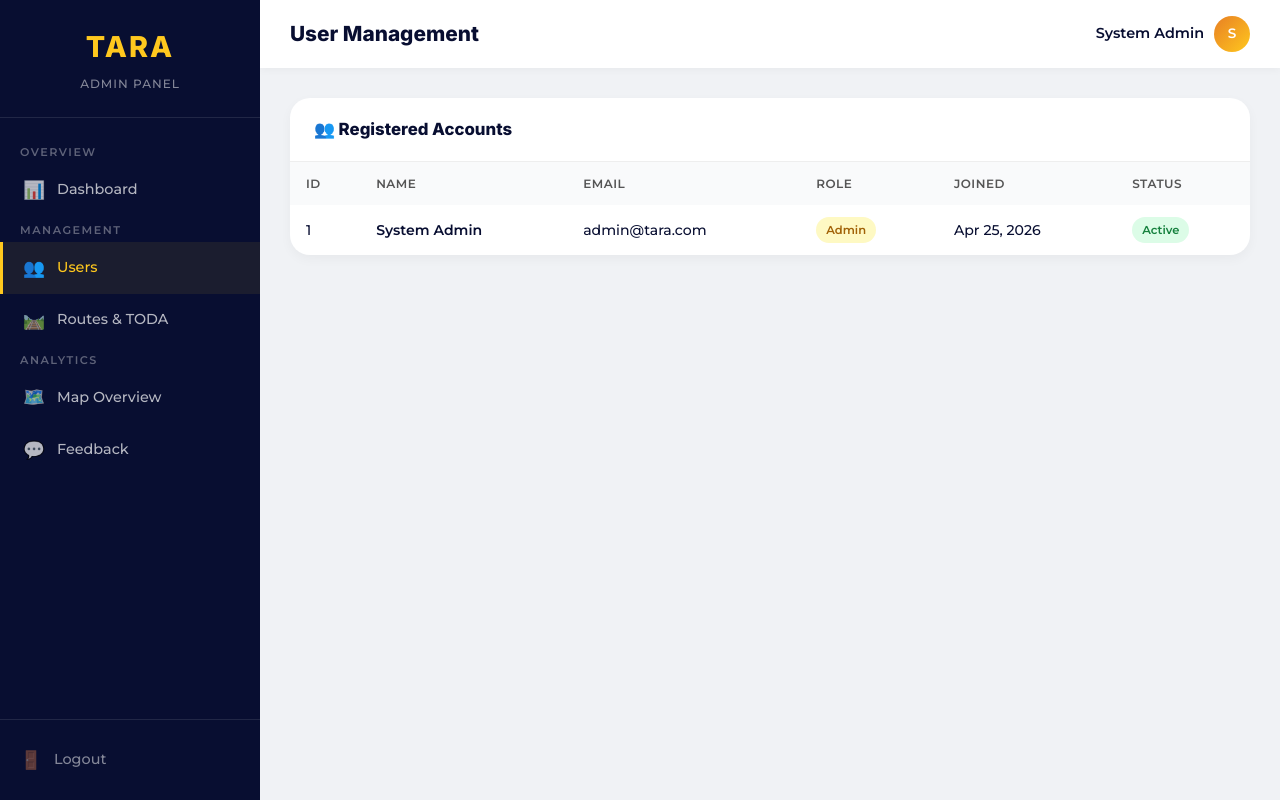
After one commit to SHARPPIE06/tara-tricycle-system, a PHP site: page /manage_users.php in a window 1280 px wide. The commit adds this page. Run offline with PHP 8.4, Linux system fonts and the light colour scheme; a user stored in the database is signed in; data comes from the database, SQL or seed files in the repository; data that the repository does not hold is empty.

Commit message:
Add User Management page and link View All button

```diff
--- a/dashboard_admin.php
+++ b/dashboard_admin.php
@@ -153,7 +153,7 @@ $recentUsers = $conn->query("SELECT id, username, email, role, created_at FROM u
                 <div class="content-card">
                     <div class="card-header">
                         <h3>👥 Recent Users</h3>
-                        <a href="#" class="btn btn-primary" style="padding:8px 20px;font-size:0.85rem;">View All</a>
+                        <a href="manage_users.php" class="btn btn-primary" style="padding:8px 20px;font-size:0.85rem;">View All</a>
                     </div>
                     <div class="card-body" style="padding:0;overflow-x:auto;">
                         <table class="data-table" id="usersTable">
--- /dev/null
+++ b/manage_users.php
@@ -0,0 +1,122 @@
+<?php
+// manage_users.php
+require_once 'php/session_init.php';
+
+if (!isset($_SESSION['user_id'])) {
+    header("Location: login.php");
+    exit();
+}
+
+$role = $_SESSION['role'] ?? 'user';
+if ($role !== 'admin') {
+    header("Location: dashboard_user.php");
+    exit();
+}
+
+require_once 'php/db_connect.php';
+
+$users = $conn->query("SELECT id, username, email, role, created_at FROM users ORDER BY created_at DESC");
+$username = $_SESSION['username'] ?? 'Admin';
+$initials = strtoupper(substr($username, 0, 1));
+?>
+<!DOCTYPE html>
+<html lang="en">
+<head>
+    <meta charset="UTF-8">
+    <meta name="viewport" content="width=device-width, initial-scale=1.0">
+    <title>Manage Users - TARA Admin</title>
+    <link rel="stylesheet" href="css/style.css">
+    <link rel="stylesheet" href="css/dashboard.css">
+</head>
+<body>
+    <div class="dashboard-wrapper">
+        <aside class="sidebar" id="sidebar">
+            <div class="sidebar-header">
+                <h1>TARA</h1>
+                <p>Admin Panel</p>
+            </div>
+
+            <nav class="sidebar-nav">
+                <span class="nav-section-title">Overview</span>
+                <a href="dashboard_admin.php" class="nav-link" id="navDashboard">
+                    <span class="nav-icon">📊</span> Dashboard
+                </a>
+
+                <span class="nav-section-title">Management</span>
+                <a href="manage_users.php" class="nav-link active" id="navUsers">
+                    <span class="nav-icon">👥</span> Users
+                </a>
+                <a href="manage_routes.php" class="nav-link" id="navRoutesMgmt">
+                    <span class="nav-icon">🛤️</span> Routes & TODA
+                </a>
+
+                <span class="nav-section-title">Analytics</span>
+                <a href="route_map.php" class="nav-link" id="navMapAdmin">
+                    <span class="nav-icon">🗺️</span> Map Overview
+                </a>
+                <a href="feedback.php" class="nav-link" id="navFeedback">
+                    <span class="nav-icon">💬</span> Feedback
+                </a>
+            </nav>
+
+            <div class="sidebar-footer">
+                <a href="php/logout.php" class="nav-link" id="navLogout">
+                    <span class="nav-icon">🚪</span> Logout
+                </a>
+            </div>
+        </aside>
+
+        <div class="main-content">
+            <header class="top-bar">
+                <div style="display:flex;align-items:center;gap:12px;">
+                    <button class="sidebar-toggle" id="sidebarToggle">☰</button>
+                    <h2>User Management</h2>
+                </div>
+                <div class="user-info">
+                    <div class="user-name"><?php echo htmlspecialchars($username); ?></div>
+                    <div class="user-avatar"><?php echo $initials; ?></div>
+                </div>
+            </header>
+
+            <div class="page-content">
+                <div class="content-card">
+                    <div class="card-header">
+                        <h3>👥 Registered Accounts</h3>
+                    </div>
+                    <div class="card-body" style="padding:0; overflow-x:auto;">
+                        <table class="data-table">
+                            <thead>
+                                <tr>
+                                    <th>ID</th>
+                                    <th>Name</th>
+                                    <th>Email</th>
+                                    <th>Role</th>
+                                    <th>Joined</th>
+                                    <th>Status</th>
+                                </tr>
+                            </thead>
+                            <tbody>
+                                <?php while ($row = $users->fetch_assoc()): ?>
+                                <tr>
+                                    <td><?php echo $row['id']; ?></td>
+                                    <td style="font-weight:600;"><?php echo htmlspecialchars($row['username']); ?></td>
+                                    <td><?php echo htmlspecialchars($row['email']); ?></td>
+                                    <td><span class="badge <?php echo $row['role'] === 'admin' ? 'badge-pending' : 'badge-active'; ?>"><?php echo ucfirst($row['role']); ?></span></td>
+                                    <td><?php echo date('M d, Y', strtotime($row['created_at'])); ?></td>
+                                    <td><span class="badge badge-active">Active</span></td>
+                                </tr>
+                                <?php endwhile; ?>
+                            </tbody>
+                        </table>
+                    </div>
+                </div>
+            </div>
+        </div>
+    </div>
+    <script>
+        document.getElementById('sidebarToggle')?.addEventListener('click', () => {
+            document.getElementById('sidebar').classList.toggle('open');
+        });
+    </script>
+</body>
+</html>
```
